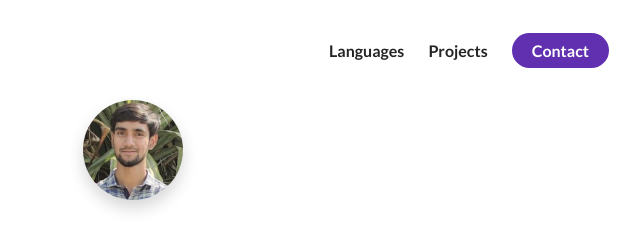
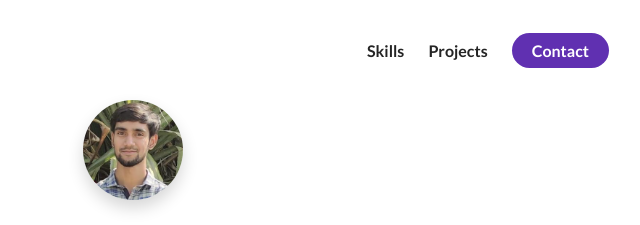
Before and after one commit to v-apor/portfolio, a plain HTML site: page index.html in a window 1280 px wide. Shown: the top 225 px of the page, 507-1147 px from the left. Drawn offline with Linux system fonts and the light colour scheme.

Commit message:
Changed Languages to Skills in nav bar

```diff
--- a/index.html
+++ b/index.html
@@ -16,11 +16,11 @@
       <div class="personal__logo">Apoorv Chandrakar</div>
       <ul class="nav__link--list">
         <li class="nav__link">
-          <a href="#languages" class="
+          <a href="#skills" class="
             nav__link--anchor
             link__hover-effect
             link__hover-effect--black
-          ">Languages</a>
+          ">Skills</a>
         </li>
         <li class="nav__link">
           <a href="#projects" class="
@@ -71,7 +71,7 @@
       </div>
     </div>
   </section>
-  <section id="languages">
+  <section id="skills">
     <div class="container">
       <div class="row">
         <h1 class="section__title">These are my <span class="text--purple">technology skills</span></h1>
```
